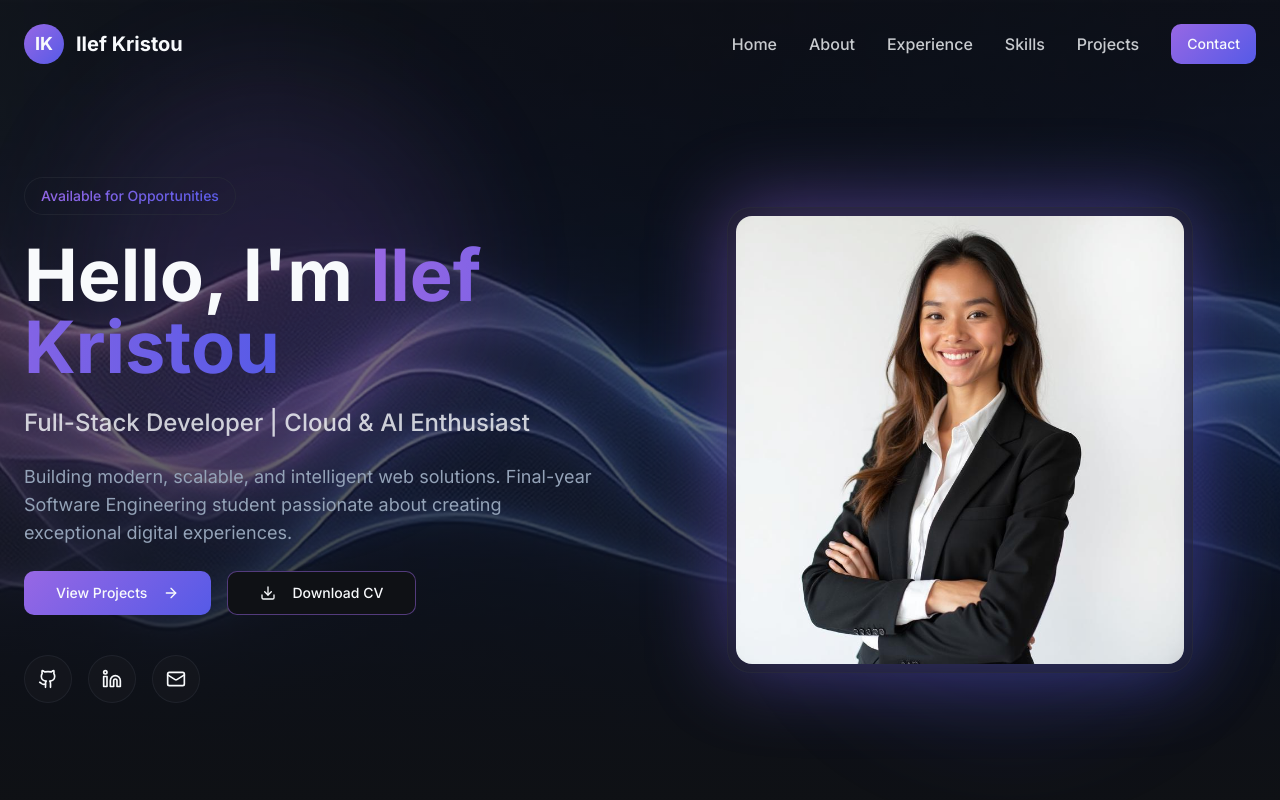
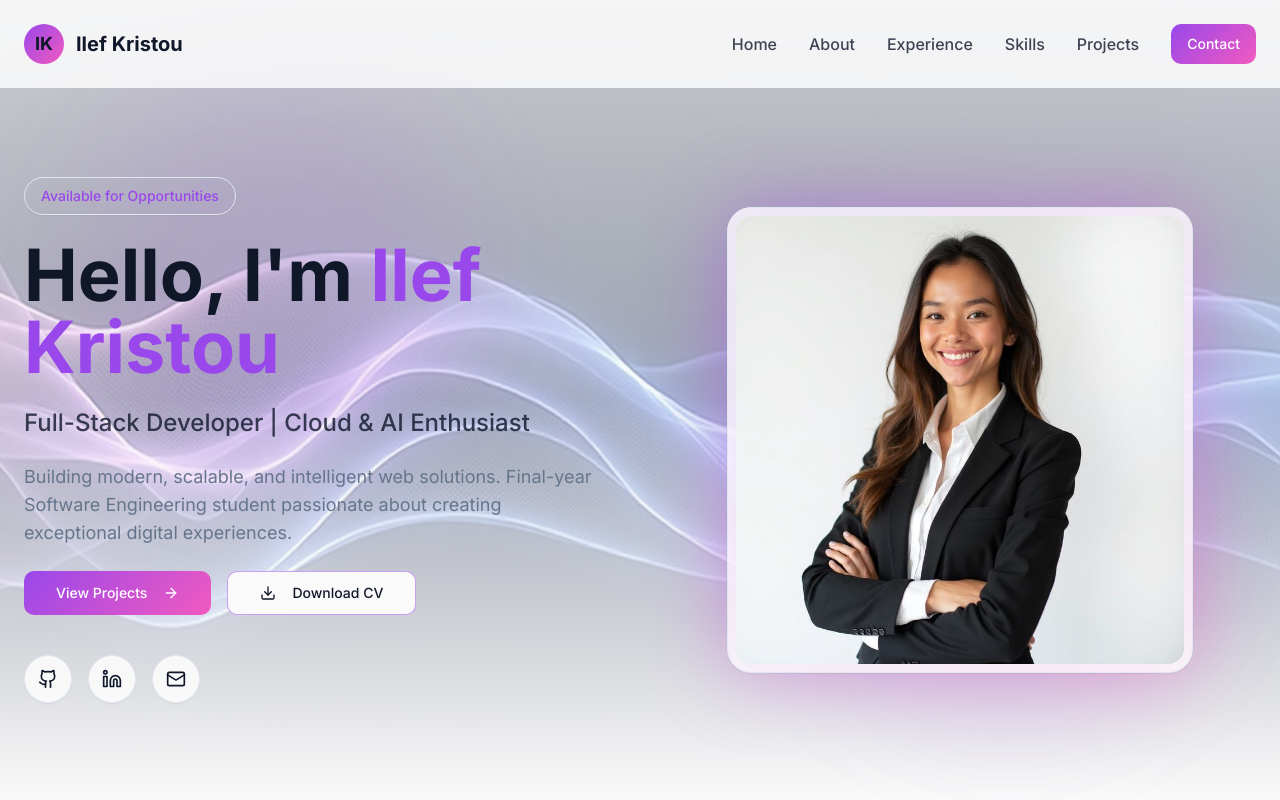
Before and after one commit to ilef-kristou/ilef-kristou-portfolio, a React (Vite) app: page / in a window 1280 px wide. Shown: the top 800 px of the page. Built offline with nearby package versions, Linux system fonts and the light colour scheme; the HTML template or start-up script is replaced by a standard one.

Commit message:
Refactor: Update color scheme

```diff
--- a/src/components/Navigation.tsx
+++ b/src/components/Navigation.tsx
@@ -33,7 +33,7 @@ const Navigation = () => {
   return (
     <nav
       className={`fixed top-0 left-0 right-0 z-50 transition-all duration-300 ${
-        isScrolled ? "glass shadow-lg py-4" : "bg-transparent py-6"
+        isScrolled ? "bg-white/95 backdrop-blur-xl shadow-md py-4" : "bg-white/80 backdrop-blur-sm py-6"
       }`}
     >
       <div className="container mx-auto px-6 flex items-center justify-between">
--- a/src/components/SkillsSection.tsx
+++ b/src/components/SkillsSection.tsx
@@ -5,32 +5,32 @@ const SkillsSection = () => {
     {
       title: "Frontend",
       skills: ["Angular", "React.js", "HTML", "CSS", "JavaScript", "TypeScript"],
-      color: "from-purple-500 to-pink-500",
+      color: "from-purple-400 to-pink-400",
     },
     {
       title: "Backend",
       skills: ["Spring Boot", "Laravel", "Nest.js", "Node.js"],
-      color: "from-blue-500 to-cyan-500",
+      color: "from-blue-400 to-cyan-400",
     },
     {
       title: "Languages",
       skills: ["Java", "Python", "C", "C++", "R"],
-      color: "from-green-500 to-emerald-500",
+      color: "from-green-400 to-emerald-400",
     },
     {
       title: "Databases",
       skills: ["MySQL", "MongoDB"],
-      color: "from-orange-500 to-red-500",
+      color: "from-orange-400 to-red-400",
     },
     {
       title: "Tools & Cloud",
       skills: ["Git", "GitHub", "GitLab", "AWS", "Postman", "JIRA"],
-      color: "from-indigo-500 to-purple-500",
+      color: "from-indigo-400 to-purple-400",
     },
     {
       title: "Methodologies",
       skills: ["Scrum", "Agile"],
-      color: "from-pink-500 to-rose-500",
+      color: "from-pink-400 to-rose-400",
     },
   ];
 
@@ -50,7 +50,7 @@ const SkillsSection = () => {
           {skillCategories.map((category, index) => (
             <Card
               key={index}
-              className="glass p-6 hover:border-primary/50 transition-all duration-300 hover:-translate-y-1 animate-slide-up"
+              className="bg-white border-border p-6 hover:border-primary/50 hover:shadow-lg transition-all duration-300 hover:-translate-y-1 animate-slide-up"
               style={{ animationDelay: `${index * 0.1}s` }}
             >
               <div className="mb-4">
--- a/src/index.css
+++ b/src/index.css
@@ -8,40 +8,40 @@ All colors MUST be HSL.
 
 @layer base {
   :root {
-    --background: 220 17% 7%;
-    --foreground: 210 40% 98%;
+    --background: 0 0% 98%;
+    --foreground: 222 47% 11%;
 
-    --card: 222 13% 11%;
-    --card-foreground: 210 40% 98%;
+    --card: 0 0% 100%;
+    --card-foreground: 222 47% 11%;
 
-    --popover: 222 13% 11%;
-    --popover-foreground: 210 40% 98%;
+    --popover: 0 0% 100%;
+    --popover-foreground: 222 47% 11%;
 
-    --primary: 263 70% 65%;
-    --primary-foreground: 210 40% 98%;
+    --primary: 270 80% 60%;
+    --primary-foreground: 0 0% 100%;
 
-    --secondary: 222 13% 16%;
-    --secondary-foreground: 210 40% 98%;
+    --secondary: 210 40% 96%;
+    --secondary-foreground: 222 47% 11%;
 
-    --muted: 222 13% 16%;
-    --muted-foreground: 215 20.2% 65.1%;
+    --muted: 210 40% 96%;
+    --muted-foreground: 215 16% 47%;
 
-    --accent: 238 75% 62%;
-    --accent-foreground: 210 40% 98%;
+    --accent: 270 80% 60%;
+    --accent-foreground: 0 0% 100%;
 
-    --destructive: 0 84.2% 60.2%;
-    --destructive-foreground: 210 40% 98%;
+    --destructive: 0 84% 60%;
+    --destructive-foreground: 0 0% 100%;
 
-    --border: 222 13% 20%;
-    --input: 222 13% 20%;
-    --ring: 263 70% 65%;
+    --border: 214 32% 91%;
+    --input: 214 32% 91%;
+    --ring: 270 80% 60%;
 
     --radius: 0.75rem;
 
     /* Custom portfolio colors */
-    --gradient-start: 263 70% 65%;
-    --gradient-end: 238 75% 62%;
-    --hero-glow: 263 70% 65%;
+    --gradient-start: 270 80% 60%;
+    --gradient-end: 320 85% 65%;
+    --hero-glow: 270 80% 60%;
   }
 
   * {
@@ -105,7 +105,7 @@ All colors MUST be HSL.
 
   /* Glass morphism */
   .glass {
-    @apply bg-card/50 backdrop-blur-xl border border-border/50;
+    @apply bg-white/80 backdrop-blur-xl border border-border shadow-sm;
   }
 }
 
```
